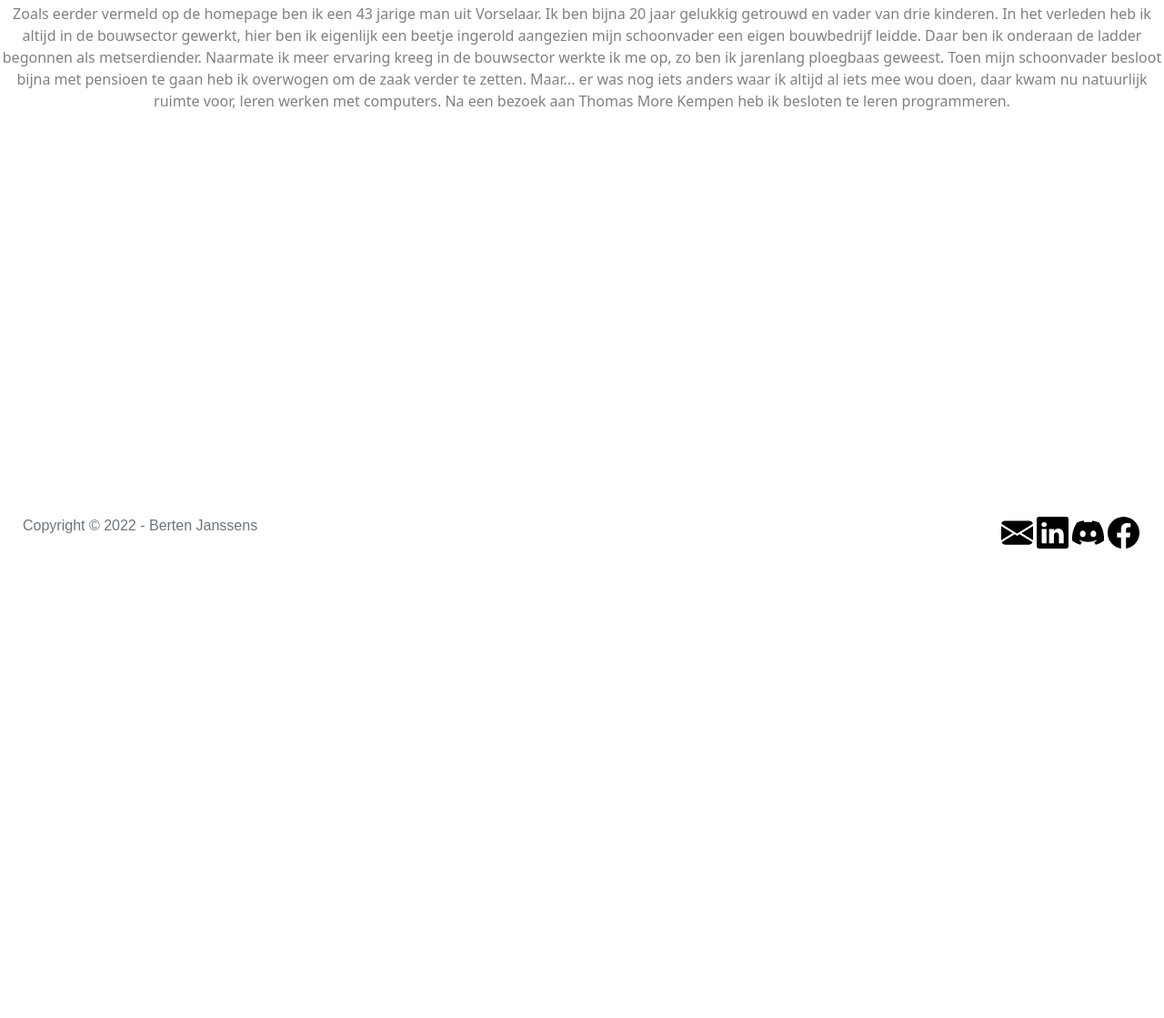
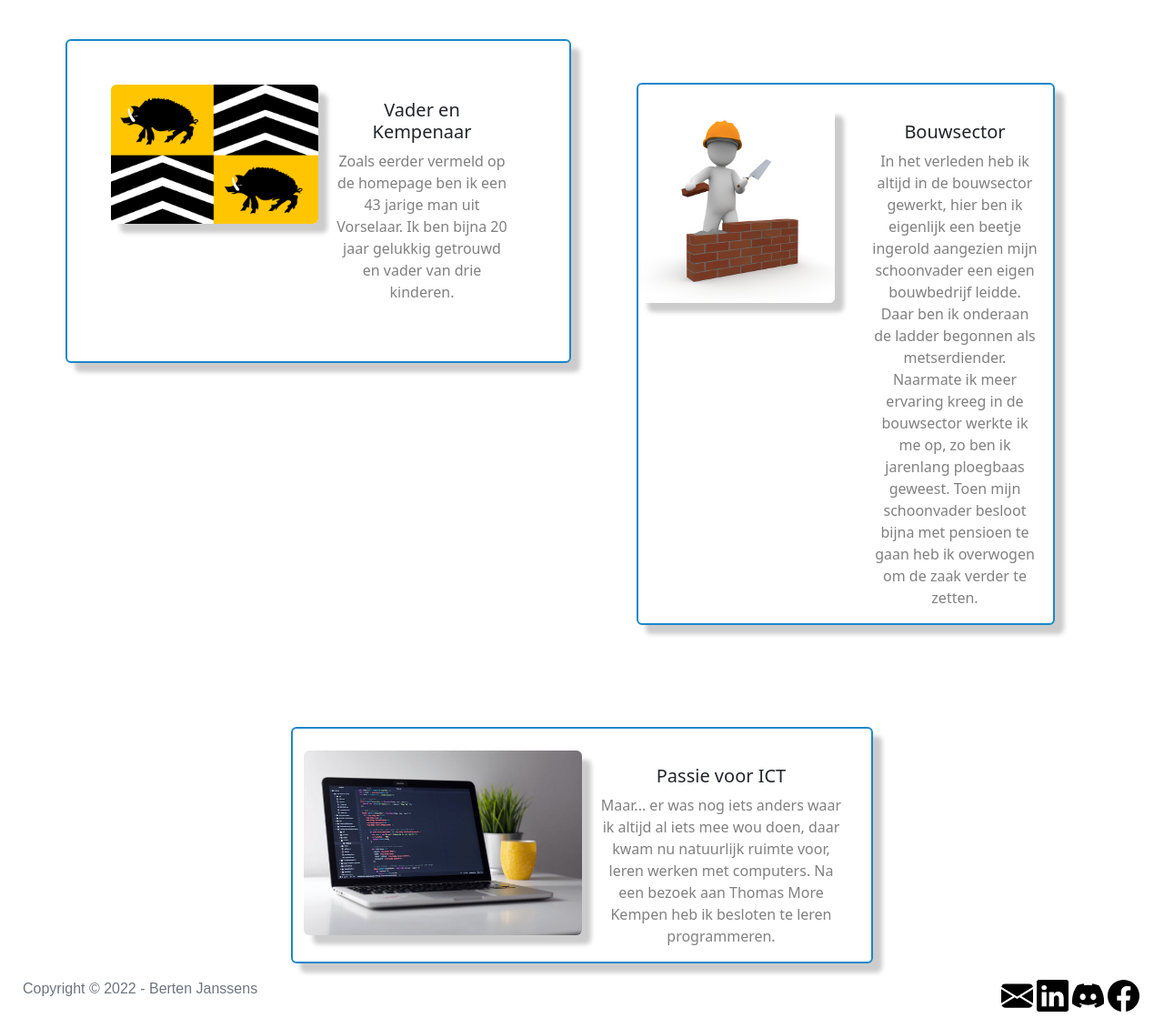
Before and after one commit to BertenTM/statwebProject2, a plain HTML site: page over_mij.html in a window 1280 px wide. Shown: the part 174-1293 px from the top of the page at 91% size. Before the commit the page ends 800 px from the top, so only its background shows below. Drawn offline with Linux system fonts and the light colour scheme.

Commit message:
updaten over mij pagina

```diff
--- a/CSS/stylesheet.css
+++ b/CSS/stylesheet.css
@@ -89,3 +89,21 @@ footer {
 #selectedSkill {
   color: gray;
 }
+
+.overMijImg img {
+  max-width: 100%;
+  box-shadow: 10px 10px 5px #ccc;
+  -moz-box-shadow: 10px 10px 5px #ccc;
+  -webkit-box-shadow: 10px 10px 5px #ccc;
+  -khtml-box-shadow: 10px 10px 5px #ccc;
+}
+
+.cardbox {
+  max-width: 640px;
+  border: 2px solid #1c87c9;
+  text-align: center;
+  box-shadow: 10px 10px 5px #ccc;
+  -moz-box-shadow: 10px 10px 5px #ccc;
+  -webkit-box-shadow: 10px 10px 5px #ccc;
+  -khtml-box-shadow: 10px 10px 5px #ccc;
+}
--- a/over_mij.html
+++ b/over_mij.html
@@ -78,20 +78,72 @@
                 </div>
             </div>
         </nav>
-        <main>
+        <main class="container-fluid">
             <h1 class="pt-5">Wie ben ik?</h1>
-            <div>
-                <p>
+            <div class="row m-5 justify-content-center">
+                <div class="col-md-6">
+                    <div class="card mb-3 cardbox p-5">
+                        <div class="row g-0">
+                            <div class="col-md-6">
+                                <figure class="overMijImg">
+                                    <img src="img/vlag_vorselaar.png" class="rounded" alt="vlag van Vorselaar">
+                                </figure>
+                            </div>
+                            <div class="col-md-6">
+                                <div class="card-body">
+                                    <h5 class="card-title">Vader en Kempenaar</h5>
+                                    <p class="card-text">
                                         Zoals eerder vermeld op de homepage ben ik een 43 jarige man uit Vorselaar.
                                         Ik ben bijna 20 jaar gelukkig getrouwd en vader van drie kinderen.
+                                    </p>
+                                </div>
+                            </div>
+                        </div>
+                    </div>
+                </div>
+                <div class="col-md-6">
+                    <div class="card mb-3 cardbox m-5 pt-4">
+                        <div class="row">
+                            <div class="col-md-6">
+                                <figure class="overMijImg">
+                                    <img src="img/bouw.jpg" class="rounded" alt="afbeelding bouw">
+                                </figure>
+                            </div>
+                            <div class="col-md-6">
+                                <div class="card-body">
+                                    <h5 class="card-title">Bouwsector</h5>
+                                    <p class="card-text">
                                         In het verleden heb ik altijd in de bouwsector gewerkt,
                         hier ben ik eigenlijk een beetje ingerold aangezien mijn schoonvader een eigen bouwbedrijf leidde.
                         Daar ben ik onderaan de ladder begonnen als metserdiender.
                         Naarmate ik meer ervaring kreeg in de bouwsector werkte ik me op, zo ben ik jarenlang ploegbaas geweest.
                         Toen mijn schoonvader besloot bijna met pensioen te gaan heb ik overwogen om de zaak verder te zetten.
+                                    </p>
+                                </div>
+                            </div>
+                        </div>
+                    </div>
+                </div>
+            </div>
+            <div class="row justify-content-center">
+                <div class="card mb-3 cardbox m-5 pt-4">
+                    <div class="row g-0">
+                        <div class="col-md-6">
+                            <figure class="overMijImg">
+                                <img src="img/ict.png" class="rounded" alt="Afbeelding laptop met programeertaal op">
+                            </figure>
+                        </div>
+                        <div class="col-md-6">
+                            <div class="card-body">
+                                <h5 class="card-title">Passie voor ICT</h5>
+                                <p class="card-text">
                                     Maar... er was nog iets anders waar ik altijd al iets mee wou doen, daar kwam nu natuurlijk ruimte voor, leren werken met computers.
                             Na een bezoek aan Thomas More Kempen heb ik besloten te leren programmeren.
                                 </p>
+                            </div>
+                        </div>
+                    </div>
+                </div>
             </div>
         </main>
         <footer class="d-flex flex-wrap justify-content-between">
```
Also changed, not shown: img/bouw.jpg (added), img/ict.png (added), img/vlag_vorselaar.png (added). Lines whose indentation alone changed are shown as unchanged.
